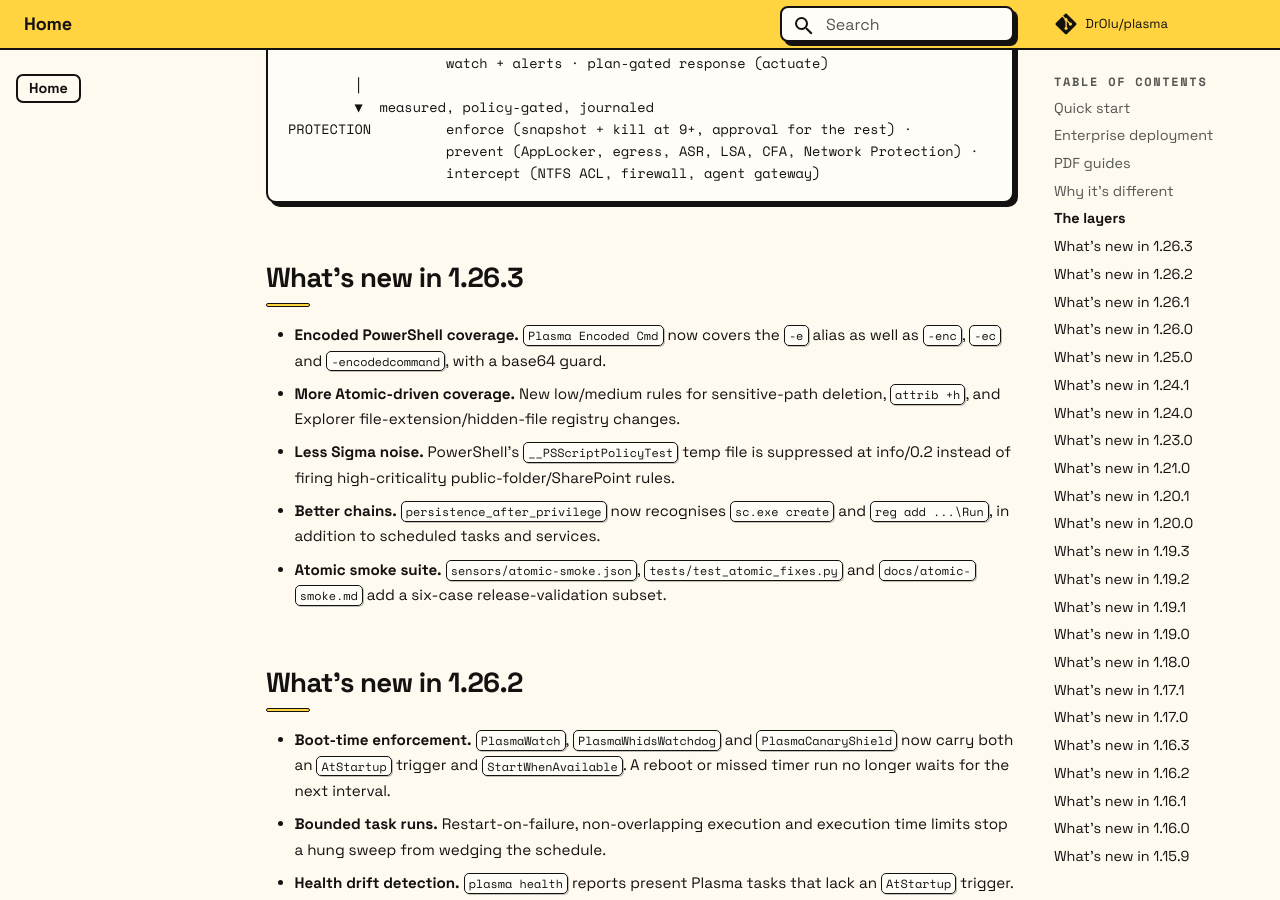
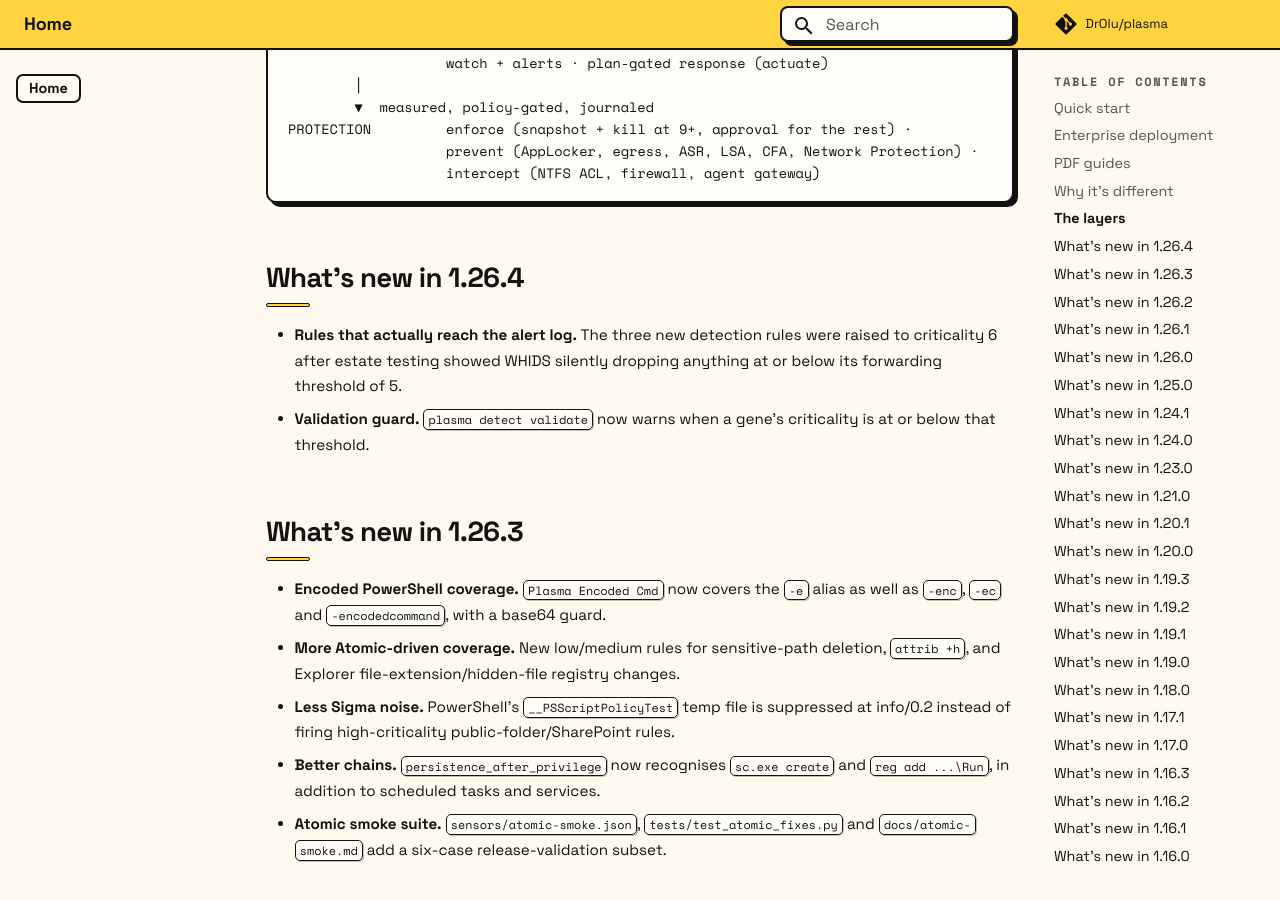
Before and after one commit to DrOlu/plasma, an MkDocs documentation site: the page built from docs/index.md, in a window 1280 px wide and 900 px high, scrolled down 3455 px. Built offline with MkDocs 1.6.1 and Material for MkDocs 9.7.7, drawn with Linux system fonts in a browser that asks for light colours; comment, search, counter and statistics services are not loaded; some of the changed text lies outside the part shown.

Commit message:
1.26.4: make the new detections reach the alert log
Estate testing found the first cut of the 1.26.3 rules at criticality
4-5. WHIDS loaded all 281 genes and then silently dropped every alert,
because sensors/whids.toml forwards only criticality > 5.

- Raise Plasma Sensitive File Delete, Plasma Hidden File Attribute and
  Plasma Registry Evasion to criticality 6.
- plasma detect validate now warns when a gene is at or below the WHIDS
  forwarding threshold, so a rule that can never be logged fails loudly
  instead of quietly.
- Regression tests: threshold warning, and every baseline rule must sit
  above the threshold.

957 tests collected (936 pass, 21 skipped).

````diff
--- a/docs/index.md
+++ b/docs/index.md
@@ -1,18 +1,18 @@
 <div class="raft-hero" markdown="0">
-<p class="raft-eyebrow">Windows EDR &middot; v1.26.3</p>
+<p class="raft-eyebrow">Windows EDR &middot; v1.26.4</p>
 <h1>No log lake.<br>No cloud.<br>No blind trust.</h1>
 <p class="raft-lede">Plasma keeps the telemetry on the box, answers questions with a
 121M on-device model, and makes every response named, journaled, and reversible.
 The endpoint can explain itself &mdash; without shipping its diary anywhere.</p>
 <div class="raft-actions">
 <a class="raft-btn primary" href="getting-started/">Get started</a>
-<a class="raft-btn" href="https://github.com/DrOlu/plasma/releases/latest">Download v1.26.3</a>
+<a class="raft-btn" href="https://github.com/DrOlu/plasma/releases/latest">Download v1.26.4</a>
 <a class="raft-btn" href="agent-native/">Agent-native operation</a>
 </div>
 <div class="raft-badges">
 <span class="raft-badge">94.6% rollup coverage</span>
 <span class="raft-badge">13 reversible actions</span>
-<span class="raft-badge">955 tests</span>
+<span class="raft-badge">957 tests</span>
 <span class="raft-badge">Signed MSI + SHA256SUMS</span>
 </div>
 </div>
@@ -121,6 +121,11 @@ PROTECTION         enforce (snapshot + kill at 9+, approval for the rest) ·
                    prevent (AppLocker, egress, ASR, LSA, CFA, Network Protection) ·
                    intercept (NTFS ACL, firewall, agent gateway)
 ```
+
+## What's new in 1.26.4
+
+- **Rules that actually reach the alert log.** The three new detection rules were raised to criticality 6 after estate testing showed WHIDS silently dropping anything at or below its forwarding threshold of 5.
+- **Validation guard.** `plasma detect validate` now warns when a gene's criticality is at or below that threshold.
 
 ## What's new in 1.26.3
 
--- a/plasma/__init__.py
+++ b/plasma/__init__.py
@@ -1,5 +1,5 @@
 """Plasma — agent-based EDR bundle with a frozen neuralOS instance."""
 
-__version__ = "1.26.3"
+__version__ = "1.26.4"
 PRODUCT = "Plasma"
 SCHEMA_VERSION = 1
--- a/pyproject.toml
+++ b/pyproject.toml
@@ -4,7 +4,7 @@ build-backend = "setuptools.build_meta"
 
 [project]
 name = "plasma-edr"
-version = "1.26.3"
+version = "1.26.4"
 description = "Plasma — an agent-based EDR bundle: Sentinel detection layer + a frozen neuralOS instance"
 readme = "README.md"
 requires-python = ">=3.9"
````
Also changed, not shown: CHANGELOG.md (+7 -1 lines), docs/changelog.md (+7 -1 lines), website/index.html (+9 -9 lines), docs/assets/enterprise-architecture.png, docs/assets/enterprise-architecture.svg, 8 other files.
